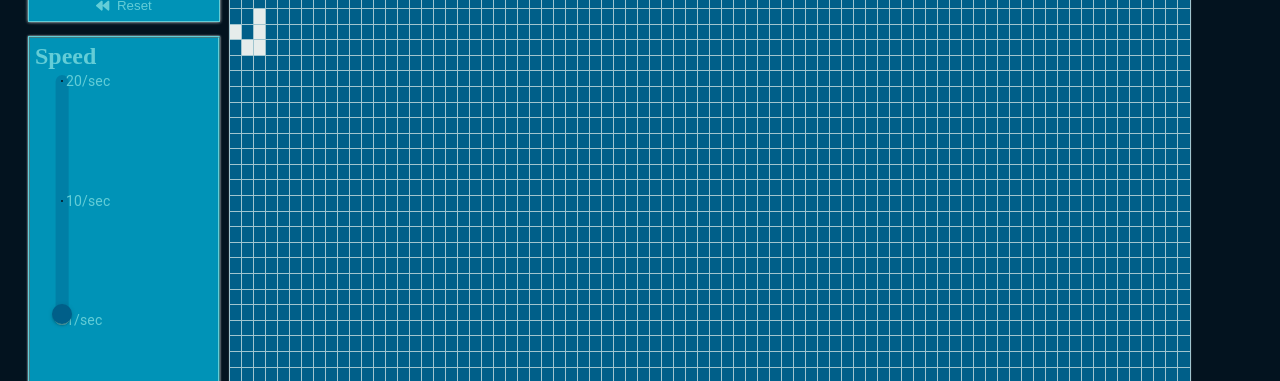
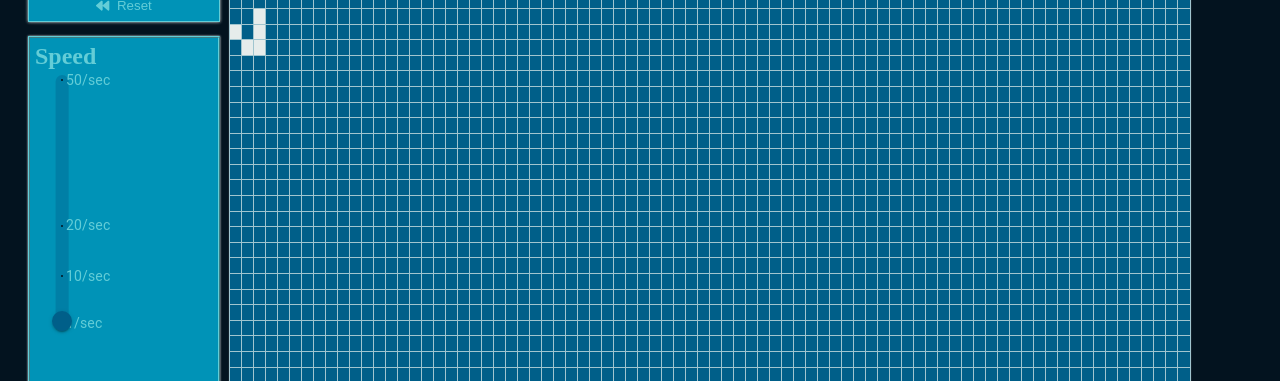
Before and after one commit to game-of-lineage/lineage-beta, a React app: page / in a window 1280 px wide. Shown: the part 155-536 px from the top of the page. Built offline with nearby package versions, Linux system fonts and the light colour scheme; the HTML template or start-up script is replaced by a standard one.

Commit message:
incorporated UseCallback and React.memo() to memoize square rerenders.

```diff
--- a/src/App.js
+++ b/src/App.js
@@ -1,73 +1,137 @@
-import { hot } from 'react-hot-loader/root';
+import { hot } from "react-hot-loader/root";
 import React from "react";
-import './styles.scss';
-import Square from './components/Square/Square.jsx'
-import SquareRow from './components/SquareRow/SquareRow.jsx'
-import ControlPanel from './controlPanel.js'
-import {useState, useEffect} from 'react';
+import "./styles.scss";
+import Square from "./components/Square/Square.jsx";
+import SquareRow from "./components/SquareRow/SquareRow.jsx";
+import ControlPanel from "./controlPanel.js";
+import { useState, useEffect, useCallback } from "react";
 // import runGame from './runGame.js';
-import simulateBoard from './simulateBoard.js';
-import UserDash from './components/userDash/userDash.jsx';
+import simulateBoard from "./simulateBoard.js";
+import UserDash from "./components/userDash/userDash.jsx";
 
-const BOARD_WIDTH = 80
-const BOARD_HEIGHT = 40
+const BOARD_WIDTH = 80;
+const BOARD_HEIGHT = 40;
+const aliveCells = new Set();
+
 
 const App = ({ name }) => {
   // Version without simulation - commented out.
   //const [initialBoardState, setInitialBoardState] = useState((new Array(50).fill(new Array(100).fill(0)));
   //const [boardState, setBoardState] = useState((new Array(50).fill(new Array(100).fill(0)));
-  const [initialBoardState, setInitialBoardState] = useState(simulateBoard(new Array(BOARD_HEIGHT).fill(new Array(BOARD_WIDTH).fill(0))));
-  const [boardState, setBoardState] = useState(simulateBoard(new Array(BOARD_HEIGHT).fill(new Array(BOARD_WIDTH).fill(0))));
-  const [tick, setTick] = useState(true)
-  const [timer, setTimer] = useState(1000)
-  const [play, setPlay] = useState(false)
-  const [generation, setGeneration] = useState(0)
-
-  const lastGen = new Set()
+  const [initialBoardState, setInitialBoardState] = useState(
+    simulateBoard(new Array(BOARD_HEIGHT).fill(new Array(BOARD_WIDTH).fill(0)))
+    );
+    const [boardState, setBoardState] = useState(
+      simulateBoard(new Array(BOARD_HEIGHT).fill(new Array(BOARD_WIDTH).fill(0)))
+      );
+      const [tick, setTick] = useState(true);
+      const [timer, setTimer] = useState(1000);
+      const [play, setPlay] = useState(false);
+      const [generation, setGeneration] = useState(0);
+      const [squareClicked, setSquareClicked] = useState(false)
 
       useEffect(() => {
-    if(play) {
-      const newBoardState = runGame(boardState, lastGen)
+        if (play) {
+          const newBoardState = runGame(boardState, aliveCells);
           setBoardState(newBoardState);
-      setTimeout(()=>{
-        setGeneration(generation + 1)
-        setTick(!tick)
+          setTimeout(() => {
+            setGeneration(generation + 1);
+            setTick(!tick);
           }, timer);
         }
       }, [tick, play]);
 
-  useEffect(()=> {
-    if(play) setInitialBoardState(boardState.map((row)=>[...row]))
-  }, [play])
+      useEffect(() => {
+        aliveCells.clear()
+        if (play) setInitialBoardState(boardState.map((row) => [...row]));
+      }, [play]);
+
+      const handleSquareClick = useCallback(
+        (row, col) => {
+          if(!play){
+            aliveCells.clear()
+            let newBoardState = boardState.map((row)=>[...row]);
+            newBoardState[row][col] = newBoardState[row][col] ? 0 : 1;
+            setSquareClicked(!squareClicked)
+            setBoardState(newBoardState);
+          }
+        }, [squareClicked, play]);
+
 
       return (
         <>
-        <div id='main'>
-          <ControlPanel initialBoardState={initialBoardState} setBoardState={setBoardState} setTimer={setTimer} timer={timer} setPlay={setPlay} play={play}/>
-          <div id='board'>
-            {boardState.map((row, idx) =>
-            <SquareRow row={row} style={{height: `${100/boardState.length}%`}} key={idx} rowIndex={idx} boardState={boardState} setBoardState={setBoardState}/>)}
+      <div id="main">
+        <ControlPanel
+          initialBoardState={initialBoardState}
+          setBoardState={setBoardState}
+          setTimer={setTimer}
+          timer={timer}
+          setPlay={setPlay}
+          play={play}
+        />
+        <div id="board">
+          {boardState.map((row, idx) => (
+            <SquareRow
+              row={row}
+              key={idx}
+              BOARD_WIDTH={BOARD_WIDTH}
+              BOARD_HEIGHT={BOARD_HEIGHT}
+              rowIndex={idx}
+              handleSquareClick={handleSquareClick}
+            />
+          ))}
         </div>
       </div>
-        <div id='footer'>
-          <UserDash initialBoardState={initialBoardState} boardState={boardState} setInitialBoardState={setInitialBoardState} setBoardState={setBoardState}/>
+      <div id="footer">
+        <UserDash
+          initialBoardState={initialBoardState}
+          boardState={boardState}
+          setInitialBoardState={setInitialBoardState}
+          setBoardState={setBoardState}
+        />
       </div>
     </>
   );
-}
+};
 
-const runGame = (grid, lastGen) => {
+const runGame = (grid, aliveCells) => {
   /* Constants */
-  const newBoard = new Array(BOARD_HEIGHT).fill(new Array(BOARD_WIDTH).fill(0));
+  const newBoard = grid.map((row) => [...row]);
 
   const ROWS = grid.length;
   const COLS = grid[0].length;
 
-  // On load of this script, periodically regenerate the grid.
-  calculateNewGen(grid);
+  // Update each Cell's nextGen value so that a new grid can be printed.
+  if(aliveCells.size){
 
-  // Update each Cell's nextGen value so that a new grid can be printed.
-  function calculateNewGen(grid) {
+    const iterator = new Set(aliveCells).values()
+
+    let current = iterator.next()
+
+    console.log("using iterator from set with size", aliveCells.size)
+    aliveCells.clear()
+    while(!current.done){
+      const strings  = current.value.split(",")
+      const row = Number(strings[0])
+      const col = Number(strings[1])
+
+
+      updateCell(row, col);
+      if (col > 0) updateCell(row, col-1)
+      if (row > 0) updateCell(row-1, col)
+      if (col < COLS - 1) updateCell(row, col+1)
+      if (row < ROWS - 1) updateCell(row+1, col)
+      if (col < COLS - 1 && row > 0) updateCell(row-1, col+1)
+      if (row < ROWS - 1 && col > 0) updateCell(row+1, col-1)
+      if (row < ROWS - 1 && col < COLS - 1) updateCell(row+1, col+1)
+      if (row > 0 && col > 0) updateCell(row-1, col-1);
+
+      current = iterator.next()
+      // aliveCells.delete(row + "," + col)
+    }
+  } else {
+
+    console.log("using forLoop")
     for (let row = 0; row < ROWS; row++) {
       for (let col = 0; col < COLS; col++) {
         updateCell(row, col);
@@ -81,25 +145,38 @@ const runGame = (grid, lastGen) => {
     let alive = grid[row][col];
     let neighborsAlive = 0;
 
-    if(row < ROWS-1 && col < COLS-1) neighborsAlive += grid[row+1][col+1]
+    if (row < ROWS - 1 && col < COLS - 1)
+      neighborsAlive += grid[row + 1][col + 1];
 
-    if(col < COLS-1) neighborsAlive += grid[row][col+1]
-    if(row < ROWS-1) neighborsAlive += grid[row+1][col]
+    if (col < COLS - 1) neighborsAlive += grid[row][col + 1];
+    if (row < ROWS - 1) neighborsAlive += grid[row + 1][col];
 
-    if(col < COLS-1 && row > 0) neighborsAlive += grid[row-1][col+1]
-    if(row < ROWS-1 && col > 0) neighborsAlive += grid[row+1][col-1]
+    if (col < COLS - 1 && row > 0) neighborsAlive += grid[row - 1][col + 1];
+    if (row < ROWS - 1 && col > 0) neighborsAlive += grid[row + 1][col - 1];
 
-    if(col > 0) neighborsAlive += grid[row][col-1]
-    if(row > 0) neighborsAlive += grid[row-1][col]
+    if (col > 0) neighborsAlive += grid[row][col - 1];
+    if (row > 0) neighborsAlive += grid[row - 1][col];
 
-    if(row > 0 && col > 0) neighborsAlive += grid[row-1][col-1]
+    if (row > 0 && col > 0) neighborsAlive += grid[row - 1][col - 1];
 
     // If dead
-    if (!alive) newBoard[row][col] = neighborsAlive === 3 ? 1 : 0;
+    if (!alive) {
+      if (neighborsAlive === 3) {
+        newBoard[row][col] = 1;
+        aliveCells.add(row + "," + col);
+      }
+    }
     // If alive
-    if (alive) newBoard[row][col] = (neighborsAlive === 2 || neighborsAlive === 3) ? 1 : 0;
+    if (alive) {
+      if (neighborsAlive === 2 || neighborsAlive === 3) {
+        newBoard[row][col] = 1;
+        aliveCells.add(row + "," + col);
+      } else {
+        newBoard[row][col] = 0;
+      }
+    }
   }
   return newBoard;
-}
+};
 
 export default App;
--- a/src/components/Square/Square.jsx
+++ b/src/components/Square/Square.jsx
@@ -3,17 +3,11 @@ import {useState, useEffect} from 'react';
 import './squareStyles.scss';
 
 // renders a node that is either "alive" or "dead"
-const Square = ({alive, rowIndex, columnIndex, boardState, setBoardState}) => {
+const Square = ({alive, rowIndex, columnIndex, BOARD_WIDTH, handleSquareClick}) => {
     // sets state of node for whether it's alive or dead, starts as dead
-    const handleClick = () => {
-        let newBoardState = boardState.map((row)=>[...row]);
-        newBoardState[rowIndex][columnIndex] = alive ? 0 : 1;
-        setBoardState(newBoardState);
-    }
 
-    return <div onClick={handleClick} style={{width: `${100/boardState[0].length}%`}} className={alive ? `alive` : "dead"}> {} </div>
-            {/*  onClick sets board state changing clicked square to opposite
-            i.e. sets dead to alive and vice versa */}
+
+    return <div onClick={()=>{handleSquareClick(rowIndex, columnIndex)}} style={{width: `${100/BOARD_WIDTH}%`}} className={alive ? `alive` : "dead"}></div>
 }
 
-export default Square;
+export default React.memo(Square)
--- a/src/components/SquareRow/SquareRow.jsx
+++ b/src/components/SquareRow/SquareRow.jsx
@@ -3,15 +3,25 @@ import {useState, useEffect} from 'react';
 import Square from '../Square/Square.jsx'
 import './squareRowStyles.scss';
 
-const SquareRow = ({row, rowIndex, setBoardState, boardState}) => {
+const SquareRow = ({row, rowIndex, BOARD_HEIGHT, BOARD_WIDTH, handleSquareClick}) => {
     // array of Nodes passed in via props
+
+
     return (
-            <div className="row-container" style={{height: `${100/boardState.length}%`}}>
+            <div className="row-container" style={{height: `${100/BOARD_HEIGHT}%`}}>
                 {/* Mapping the passed in array of Nodes and rendering them each here,
                 will keep them arranged in scss grid or flexbox, not sure yet*/}
-                {row.map((alive, idx) => <Square alive={alive} rowIndex={rowIndex} key={idx} boardState={boardState} setBoardState={setBoardState} columnIndex={idx}/>)}
+                {row.map((alive, idx) =>
+                <Square
+                    key={idx}
+                    alive={alive}
+                    rowIndex={rowIndex}
+                    columnIndex={idx}
+                    BOARD_WIDTH={BOARD_WIDTH}
+                    handleSquareClick={handleSquareClick}
+                />)}
             </div>
     )
 }
 
-export default SquareRow;
+export default React.memo(SquareRow)
--- a/src/controlPanel.js
+++ b/src/controlPanel.js
@@ -41,9 +41,13 @@ const ControlPanel = ({
       label: "10/sec",
     },
     {
-      value: 195,
+      value: 200,
       label: "20/sec",
     },
+    {
+      value: 490,
+      label: "50/sec",
+    }
   ];
 
   return (
@@ -77,7 +81,10 @@ const ControlPanel = ({
       </button>
       {/* Pause and go back to initial input */}
       <button
-        onClick={() => setBoardState(initialBoardState.map((row) => [...row]))}
+        onClick={() => {
+          setPlay(false)
+          setBoardState(initialBoardState.map((row) => [...row]))
+        }}
       >
         <FaBackward />
         &nbsp;&nbsp;Reset
@@ -95,7 +102,7 @@ const ControlPanel = ({
             marks={marks}
             step={1}
             min={1}
-            max={200}
+            max={500}
             onChangeCommitted={(e) => handleSpeed(e)}
           />
         </div>
```
Lines whose indentation alone changed are shown as unchanged.
